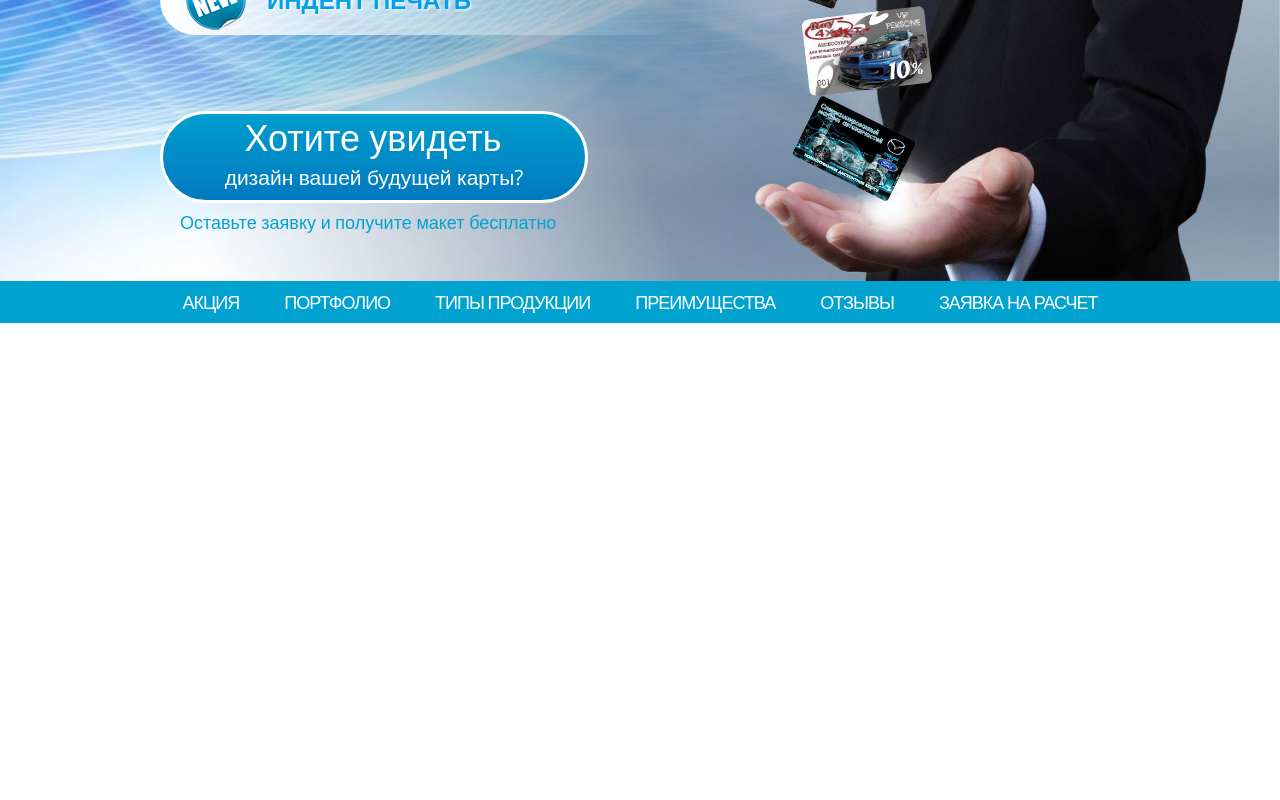
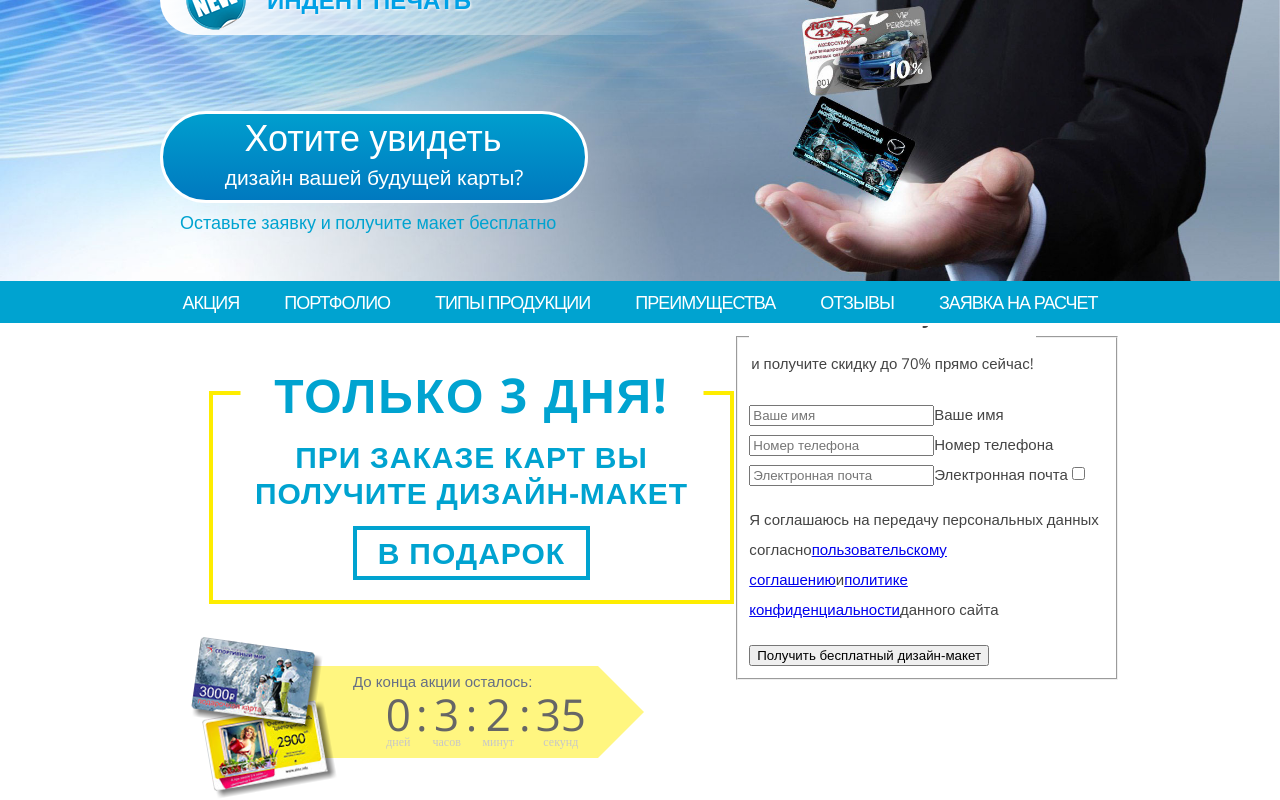
Before and after one commit to PElfimov/kartika-web, a React (Create React App) app: page / in a window 1280 px wide. Shown: the part 388-1188 px from the top of the page. Before the commit the page ends 800 px from the top, so only its background shows below. Built offline with nearby package versions, Linux system fonts and the light colour scheme.

Commit message:
add timer styles

```diff
--- a/src/App.tsx
+++ b/src/App.tsx
@@ -3,6 +3,7 @@ import styles from "./app.module.css"
 import {CapturePage} from "./components/capture_page"
 import {Header} from "./components/header"
 import {Nav} from "./components/nav"
+import {PromoPage} from "./components/promo_page"
 
 const App = () => {
   return (
@@ -11,6 +12,7 @@ const App = () => {
       <main>
         <CapturePage />
         <Nav />
+        <PromoPage />
       </main>
     </div>
   )
--- /dev/null
+++ b/src/components/promo_page/index.ts
@@ -0,0 +1 @@
+export {PromoPage} from "./promo_page"
--- /dev/null
+++ b/src/components/promo_page/parts/timer/index.ts
@@ -0,0 +1 @@
+export {Timer} from "./timer"
--- /dev/null
+++ b/src/components/promo_page/parts/timer/timer.module.css
@@ -0,0 +1,96 @@
+.root {
+  margin-top: 62px;
+  margin-left: 95px;
+  position: relative;
+}
+
+.body {
+  background-color: #fff680;
+  min-height: 92px;
+  width: 343px;
+  position: relative;
+}
+
+.body::after {
+  content: "";
+  display: block;
+  position: absolute;
+  right: 0;
+  top: 0;
+  transform: translateX(100%);
+  width: 0;
+  height: 0;
+  border: 46px solid transparent;
+  border-left-color: #fff680;
+}
+
+.photo1 {
+  background-image: url(./img/akto.png);
+  background-repeat: no-repeat;
+  background-size: contain;
+  width: 123px;
+  height: 81px;
+  position: absolute;
+  z-index: 9;
+  transform: rotate(-10deg);
+  top: 43px;
+  left: -47px;
+}
+
+.photo2 {
+  background-image: url(./img/sport.png);
+  background-repeat: no-repeat;
+  background-size: contain;
+  width: 123px;
+  height: 81px;
+  position: absolute;
+  z-index: 10;
+  transform: rotate(8deg);
+  top: -21px;
+  left: -60px;
+}
+
+.clock {
+  display: flex;
+  justify-content: flex-end;
+  margin-top: 2px;
+  margin-right: 7px;
+}
+
+.title {
+  color: #666f85;
+  font-family: open-sans, sans-serif;
+  font-weight: 300;
+  margin-left: 98px;
+  padding-top: 1px;
+}
+
+.clockNumber p {
+  display: block;
+}
+
+.clockNumber {
+  font-size: 44px;
+  color: rgb(102, 102, 102);
+  text-align: center;
+  padding: 0 5px;
+}
+
+.clockColon {
+  font-size: 44px;
+  color: rgb(102, 102, 102);
+  text-align: center;
+}
+
+.lineUp {
+  margin: 0;
+  padding: 0;
+}
+
+.lineDown {
+  line-height: 1;
+  margin: 7px 0;
+  font-size: 12px;
+  color: rgb(199, 199, 199);
+  font-family: "Open Sans";
+}
--- /dev/null
+++ b/src/components/promo_page/parts/timer/timer.tsx
@@ -0,0 +1,46 @@
+import {Component} from "react"
+import styles from "./timer.module.css"
+
+interface Props {}
+export class Timer extends Component<Props, {}> {
+  render() {
+    return (
+      <div className={styles.root}>
+        <div className={styles.photo1}></div>
+        <div className={styles.photo2}></div>
+        <div className={styles.body}>
+          <div className={styles.title}>До конца акции осталось:</div>
+          <div className={styles.clock}>
+            <div className={`${styles.clockNumber} ${styles.clockDay}`}>
+              <p className={styles.lineUp}>
+                <span id="days">0</span>
+              </p>
+              <p className={styles.lineDown}>дней</p>
+            </div>
+            <div className={styles.clockColon}>:</div>
+            <div className={styles.clockNumber}>
+              <p className={styles.lineUp}>
+                <span id="hours">3</span>
+              </p>
+              <p className={styles.lineDown}>часов</p>
+            </div>
+            <div className={styles.clockColon}>:</div>
+            <div className={styles.clockNumber}>
+              <p className={styles.lineUp}>
+                <span id="minutes">2</span>
+              </p>
+              <p className={styles.lineDown}>минут</p>
+            </div>
+            <div className={styles.clockColon}>:</div>
+            <div className={styles.clockNumber}>
+              <p className={styles.lineUp}>
+                <span id="seconds">35</span>
+              </p>
+              <p className={styles.lineDown}>секунд</p>
+            </div>
+          </div>
+        </div>
+      </div>
+    )
+  }
+}
--- /dev/null
+++ b/src/components/promo_page/promo_page.module.css
@@ -0,0 +1,66 @@
+.root {
+  width: 960px;
+  margin: 0 auto;
+  display: flex;
+}
+
+.textHidden {
+  position: absolute;
+  overflow: hidden;
+  clip: rect(0 0 0 0);
+  height: 1px;
+  width: 1px;
+  margin: -1px;
+  padding: 0;
+  border: 0;
+}
+
+.title {
+  width: 517px;
+  border-style: solid;
+  border-width: 4px;
+  border-color: #feed00;
+  background-color: transparent;
+  position: relative;
+  margin-top: 110px;
+  margin-left: 49px;
+}
+
+.title b {
+  line-height: 58px;
+  text-align: center;
+  letter-spacing: 2px;
+  color: #00a3d0;
+  font-size: 48px;
+  font-weight: 700;
+  text-transform: uppercase;
+  position: absolute;
+  transform: translate(50%, -50%);
+  top: 0;
+  right: 50%;
+  display: block;
+  width: 463px;
+  background-color: white;
+}
+
+.title p {
+  margin: 0;
+  line-height: 36px;
+  text-align: center;
+  letter-spacing: 1px;
+  color: #00a3d0;
+  font-size: 30px;
+  font-weight: 700;
+  text-transform: uppercase;
+  margin-top: 44px;
+}
+
+.title span {
+  margin: 0 auto;
+  margin-top: 15px;
+  display: block;
+  border: solid 4px #00a3d0;
+  width: 219px;
+  padding: 5px;
+  margin-bottom: 20px;
+}
--- /dev/null
+++ b/src/components/promo_page/promo_page.tsx
@@ -0,0 +1,98 @@
+import {Component} from "react"
+import {Timer} from "./parts/timer"
+import styles from "./promo_page.module.css"
+
+interface Props {}
+export class PromoPage extends Component<Props, {}> {
+  render() {
+    return (
+      <section className={styles.root}>
+        <div>
+          <div className={styles.title}>
+            <h2 className={styles.textHidden}>Специальная акция типографии "Картика"</h2>
+            <b id="promo-page">Только 3 дня!</b>
+            <p>
+              при заказе карт вы получите дизайн-макет<span>в подарок</span>
+            </p>
+          </div>
+          <Timer />
+        </div>
+        <form className="promo-page__form form-capture">
+          <fieldset className="form-capture__inner">
+            <legend className="form-capture__title">
+              <h2>Оставьте заявку</h2>
+              <p>и получите скидку до 70% прямо сейчас!</p>
+            </legend>
+            <input
+              className="form-capture__input"
+              id="user-name"
+              type="text"
+              name="user-name"
+              placeholder="Ваше имя"
+              required
+            />
+            <label
+              htmlFor="user-name"
+              className="form-capture__text-hidden form-capture__icons form-capture__icons--user">
+              Ваше имя
+            </label>
+            <input
+              className="form-capture__input"
+              id="phone-number"
+              type="tel"
+              name="phone-number"
+              placeholder="Номер телефона"
+              required
+            />
+            <label
+              htmlFor="phone-number"
+              className="form-capture__text-hidden form-capture__icons form-capture__icons--phone-number">
+              Номер телефона
+            </label>
+            <input
+              className="form-capture__input"
+              id="user-mail"
+              type="email"
+              name="user-mail"
+              placeholder="Электронная почта"
+              required
+            />
+            <label
+              htmlFor="user-mail"
+              className="form-capture__text-hidden form-capture__icons form-capture__icons--user-mail">
+              Электронная почта
+            </label>
+            <input
+              className="form-capture__checkbox-input"
+              type="checkbox"
+              name="check-politik"
+              value="enabled"
+              id="form-capture__checkbox"
+              required
+            />
+            <label className="form-capture__checkbox" htmlFor="form-capture__checkbox">
+              <p className="form-capture__text form-capture__text--checkbox">
+                Я соглашаюсь на передачу персональных данных согласно
+                <a
+                  className="form-capture__text form-capture__text--link"
+                  href="https://152фз.рф/get_terms/e7891dca8b038199ca96b7c656d599f9">
+                  пользовательскому соглашению
+                </a>
+                и
+                <a
+                  className="form-capture__text form-capture__text--link"
+                  href="https://152фз.рф/get_prv/e7891dca8b038199ca96b7c656d599f9">
+                  политике конфиденциальности
+                </a>
+                данного сайта
+              </p>
+            </label>
+            <button className="btn form-capture__btn" type="submit">
+              Получить бесплатный дизайн-макет
+            </button>
+          </fieldset>
+        </form>
+      </section>
+    )
+  }
+}
```
Also changed, not shown: src/components/promo_page/parts/timer/img/akto.png (added), src/components/promo_page/parts/timer/img/sport.png (added).
